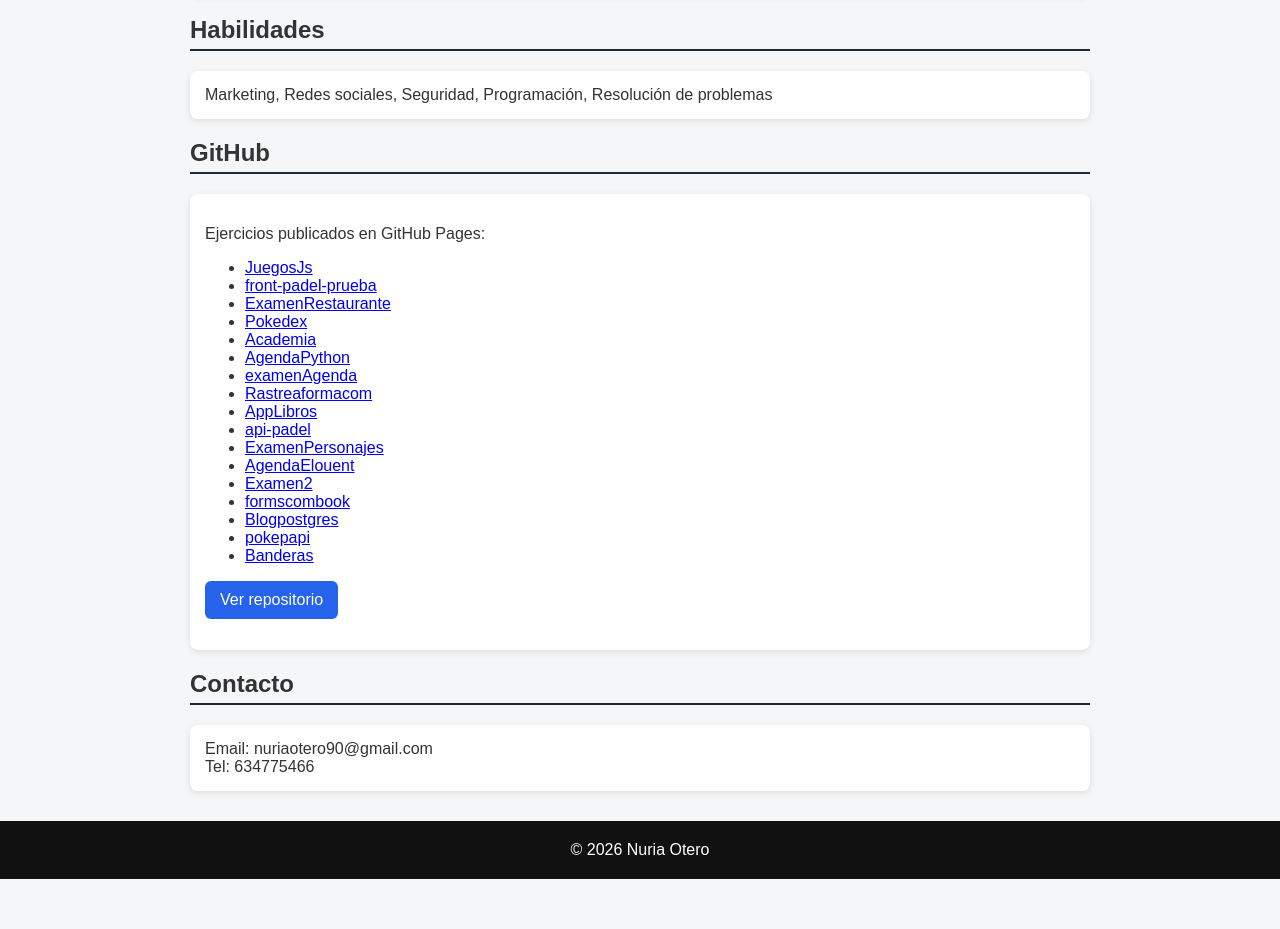
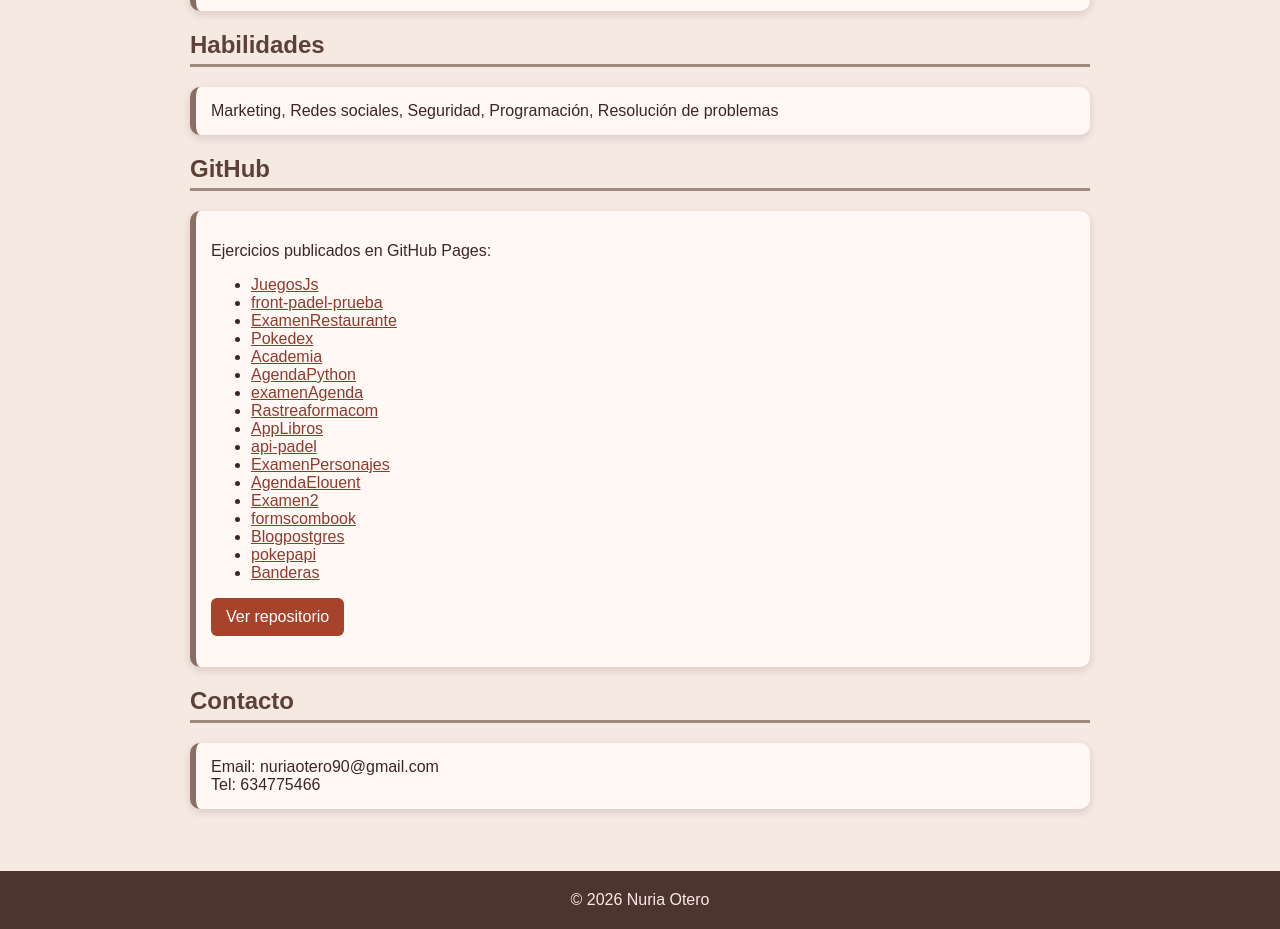
Before and after one commit to nuriaotero/Curriculum, a plain HTML site: page index.html in a window 1280 px wide. Shown: the part 1074-2003 px from the top of the page. Before the commit the page ends 1953 px from the top, so only its background shows below. Drawn offline with Linux system fonts and the light colour scheme.

Commit message:
Update styles.css

```diff
--- a/styles.css
+++ b/styles.css
@@ -1,48 +1,78 @@
 body{
 font-family:Arial,Helvetica,sans-serif;
 margin:0;
-background:#f4f6f8;
-color:#333
+background:#f5e9e2;
+color:#3e2723;
 }
 
+/* HEADER */
+
 header{
-background:#1f2937;
-color:white;
+background:#6d4c41;
+color:#fff3e0;
 padding:40px;
-text-align:center
+text-align:center;
 }
+
+/* CONTENIDO */
 
 section{
 max-width:900px;
 margin:auto;
-padding:20px
+padding:20px;
 }
 
+/* TITULOS */
+
 h2{
-border-bottom:2px solid #1f2937;
-padding-bottom:5px
+border-bottom:3px solid #a1887f;
+padding-bottom:5px;
+color:#5d4037;
 }
 
+/* TARJETAS */
+
 .card{
-background:white;
+background:#fff8f5;
 padding:15px;
-margin:10px 0;
-border-radius:8px;
-box-shadow:0 2px 6px rgba(0,0,0,0.1)
+margin:12px 0;
+border-radius:10px;
+box-shadow:0 3px 8px rgba(60,30,20,0.15);
+border-left:6px solid #8d6e63;
 }
 
-footer{
-background:#111;
-color:white;
-text-align:center;
-padding:20px
-}
+/* BOTONES */
 
 a.button{
 display:inline-block;
-background:#2563eb;
+background:#a8432b;
 color:white;
 padding:10px 15px;
 border-radius:6px;
-text-decoration:none
+text-decoration:none;
+transition:0.3s;
 }
+
+a.button:hover{
+background:#7a2f1d;
+}
+
+/* LINKS */
+
+a{
+color:#8e3b2e;
+}
+
+a:hover{
+color:#5d1f14;
+}
+
+/* FOOTER */
+
+footer{
+background:#4e342e;
+color:#fbe9e7;
+text-align:center;
+padding:20px;
+margin-top:30px;
+}
```
